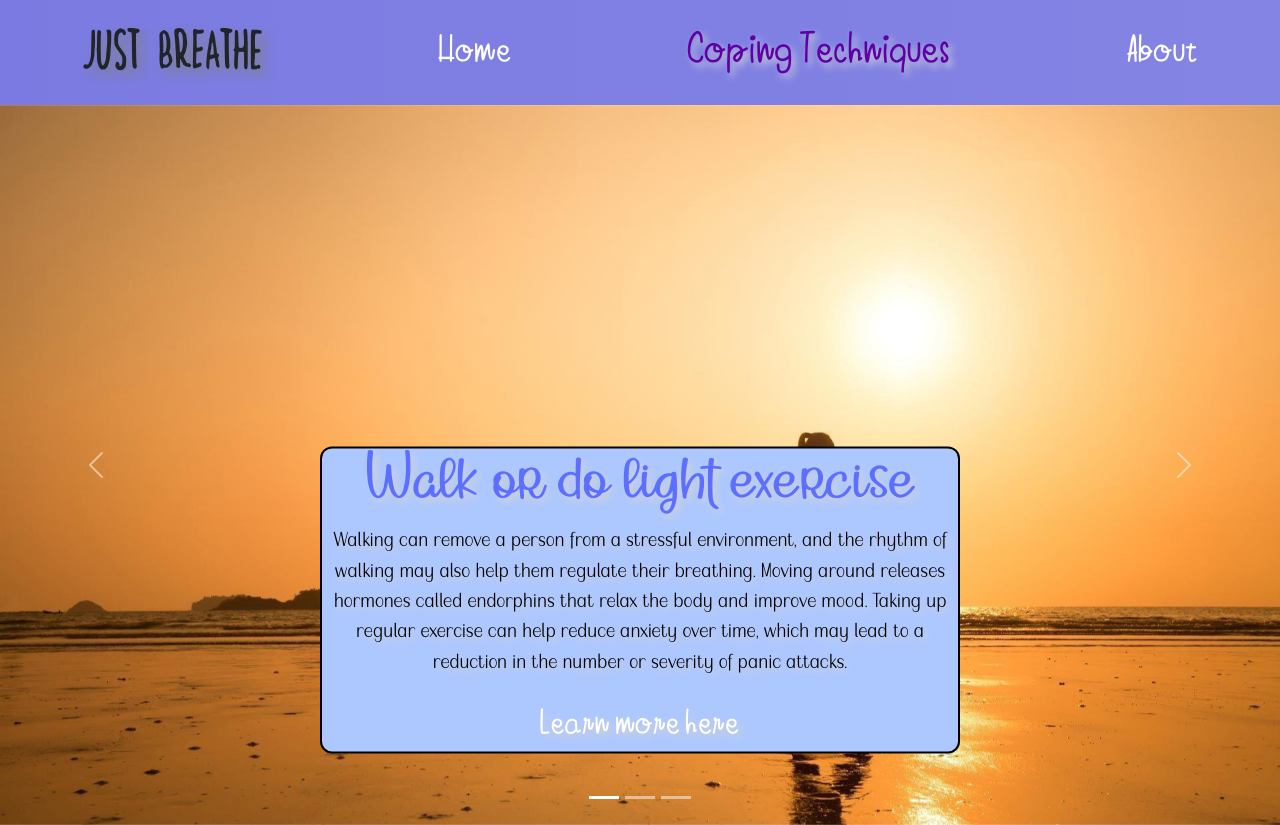
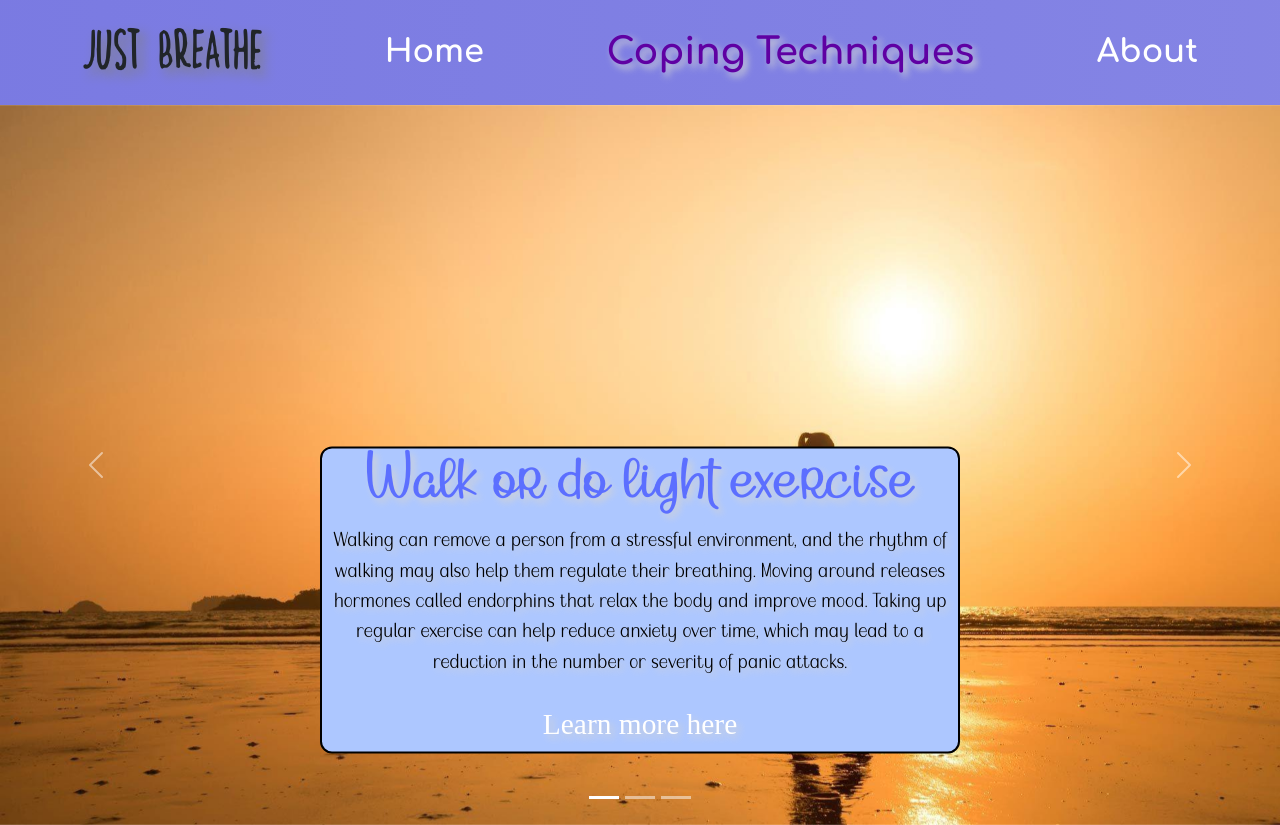
Before and after one commit to tCarina/Just_Breathe, a React (Create React App) app: page /techniques in a window 1280 px wide. Built offline with nearby package versions, Linux system fonts and the light colour scheme.

Commit message:
restyle2

```diff
--- a/src/Components/Question.js
+++ b/src/Components/Question.js
@@ -4,7 +4,7 @@ import '../Styles/question.css'
 export default function Question() {
   return (
     <div className='questionContainer'>
-      <h1 className='question'>Are you having a Panic Attack right now?</h1>
+      <h1 className='question'>Are you feeling anxious right now?</h1>
       <div className='links'>
         <Link to="/help" className='qLink'>Yes</Link>
         <Link to="/home" className='qLink'>No</Link>
--- a/src/Styles/About.css
+++ b/src/Styles/About.css
@@ -1,13 +1,13 @@
 
 .About {
     padding: 40px;
-    font-family: Futura;
+    font-family: Comfort;
     background-color: #BBD0FF;
   }
 
   .header {
     background-color: white;
-    font-size: 22px;
+    font-size: 2.2em;
     padding: 20px 40px;
     border-radius: 20px;
     transition: transform 0.2s;
--- a/src/Styles/navbar.css
+++ b/src/Styles/navbar.css
@@ -11,7 +11,7 @@ nav {
     font-size: 2em;
     text-decoration: none;
     color:white;
-    font-family: Calm;
+    font-family: ComfortBold;
 }
 .nav-logo{
     font-size: 3.7em;
@@ -35,10 +35,9 @@ nav {
     src: url('./Fonts/Creamy\ Coconut.ttf');
 }
 
-
 @font-face {
-    font-family: Calm;
-    src: url('./Fonts/Calm\ Down.ttf');
+    font-family: ComfortBold;
+    src: url('./Fonts/Comfortaa-Bold.ttf');
 }
 
    @media screen and (max-width: 900px) {
--- a/src/Styles/question.css
+++ b/src/Styles/question.css
@@ -4,7 +4,7 @@
   display: flex;
   justify-content: center;
   flex-direction: column;
-  font-family: Skate;
+  font-family: Comfort;
   color: #5c6fff;
 }
 
@@ -22,7 +22,7 @@
   display: flex;
   justify-content: center;
 
-  font-family: Calm;
+  font-family: Tang;
 }
 
 .question {
--- /dev/null
+++ b/src/Styles/test.css
@@ -0,0 +1,3 @@
+.techContainer {
+    max-height: 3em !important;
+}
```
Also changed, not shown: src/Styles/Fonts/Comfortaa-Bold.ttf (added), src/Styles/Fonts/Comfortaa-Regular.ttf (added).
